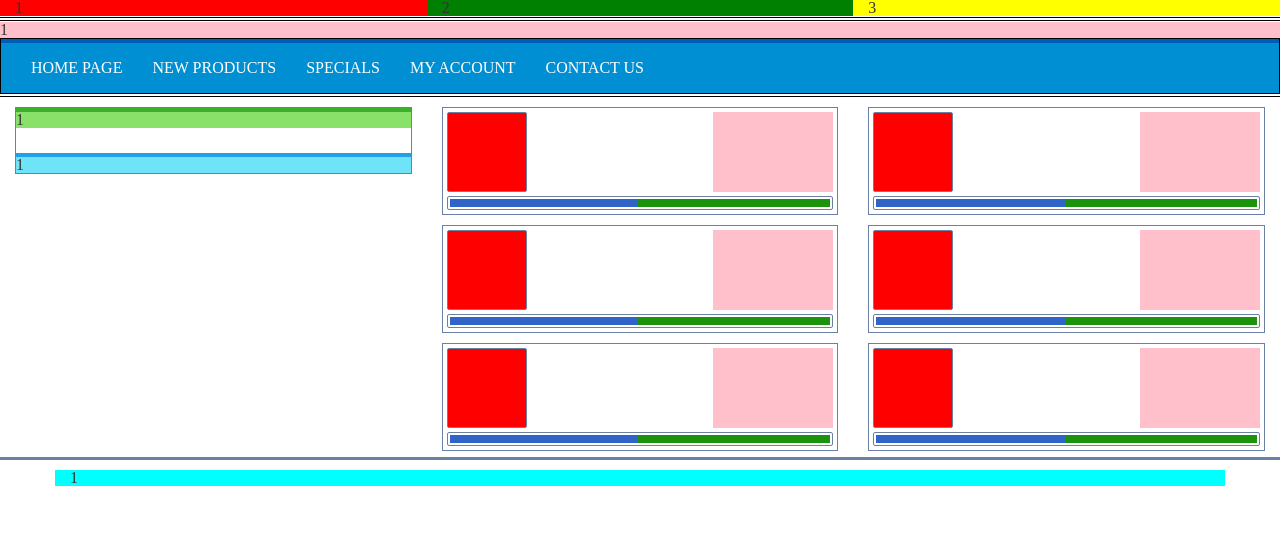
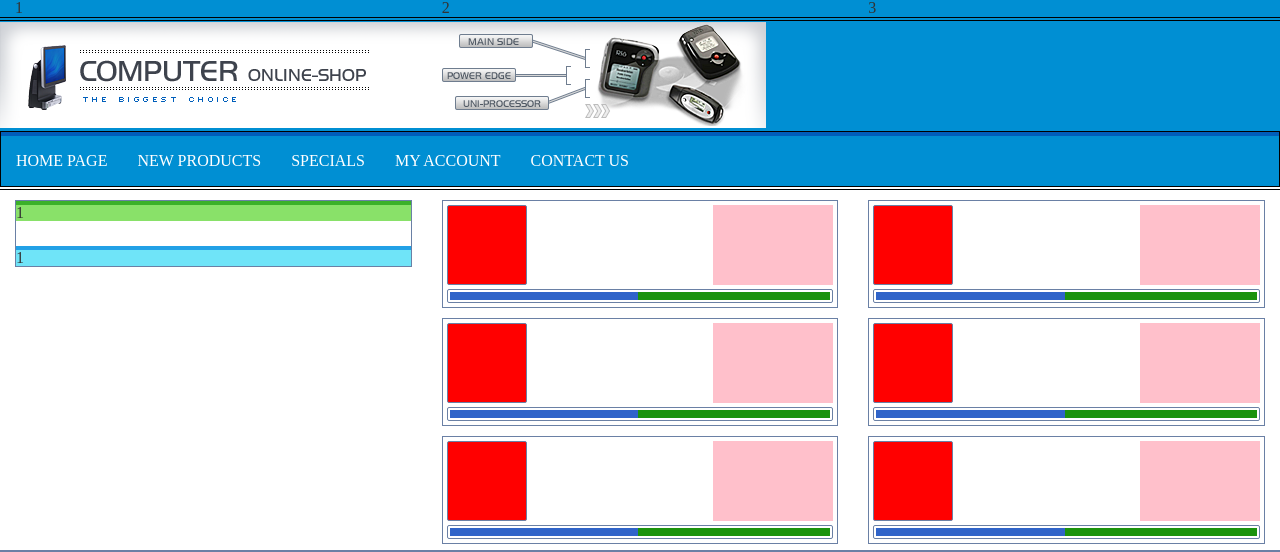
Before and after one commit to dev20pro/php270, a PHP site: page / in a window 1280 px wide. Shown: the top 552 px of the page. Run offline with PHP 8.4, Linux system fonts and the light colour scheme; some libraries are stand-ins or nearby versions.

Commit message:
bootstrap layout with the complete top_bar collapsing

```diff
--- a/css/style.css
+++ b/css/style.css
@@ -62,7 +62,7 @@ border-bottom:1px solid black;
 margin-bottom:1px;
 }
 .slider{
-    background-color:pink; /*remove*/
+    /*background-color:pink;*/ /*remove*/
 }
 div .my-menu{
     border:1px solid black;
--- a/index.php
+++ b/index.php
@@ -18,21 +18,7 @@
 <div class='container-fluid' id='wrapper'>
     <!-- header-top starts here -->
 <div class='row' id='header-top'>
-    <div class='col-sm-4 language'>1</div> <!-- end of div with col-sm-4 and class of language -->
-    <div class='col-sm-4 top-menu'>2</div> <!-- end of div with col-sm-4 and class of top-menu -->
-    <div class='col-sm-4 shopping-cart'>3</div> <!-- end of div with col-sm-4 and class of shoping cart -->
-</div>
-    <!-- Header top-ends here  -->
-    <!-- div for border of header-bottom starts here  -->
-<div class='row header-bottom-border'></div>
-    <!-- div for border of header-bottom ends here  -->
-    <!-- Div for slider starts here -->
-<div class='row slider'>1</div>
-    <!-- div for slider ends here -->
-    <!-- Div for navigation bar starts here -->
-<div class='row my-menu'>
-    <div class='menu-top-design'></div> <!-- div for the top color design of the menu -->
-        <nav class='navbar navbar-default'>
+   <nav class='navbar navbar-default'>
             <!--Start of Div for creating the button for collapsing menu on smaller screens-->
             <div class='navbar-header'>
                 <button type='button' class='navbar-toggle' data-toggle='collapse' data-target='#my-navbar'>
@@ -43,6 +29,20 @@
             </div>
             <!--End Of Div for creating the button for collapsing menu on smaller screens-->
             <div class='collapse navbar-collapse' id='my-navbar'>
+                <div class='row'>
+                <div class='col-sm-4'>1</div>
+                <div class='col-sm-4'>2</div>
+                <div class='col-sm-4'>3</div>
+            </div>
+                <!-- div for border of header-bottom starts here  -->
+                <div class='row header-bottom-border'></div>
+                    <!-- div for border of header-bottom ends here  -->
+                    <!-- Div for slider starts here -->
+                <div class='row slider'><img src='images/slider/slider.png'></div>
+                    <!-- div for slider ends here -->
+                    <!-- Div for navigation bar starts here -->
+                <div class='row my-menu'>
+                <div class='menu-top-design'></div> <!-- div for the top color design of the menu -->
                 <ul class='nav navbar-nav'>
                     <li><a href='#'>HOME PAGE</a></li>
                     <li><a href='#'>NEW PRODUCTS</a></li>
@@ -51,8 +51,9 @@
                     <li><a href='#'>CONTACT US</a></li>
                 </ul>
             </div>
-        </nav>
+        </nav> <!-- end of div with col-sm-4 and class of shoping cart -->
 </div>
+    <!-- Header top-ends here  -->
     <!-- Div for navigation bar ends here -->
     <!-- Div for the body starts here -->
 <div class='row main-body'>
```
